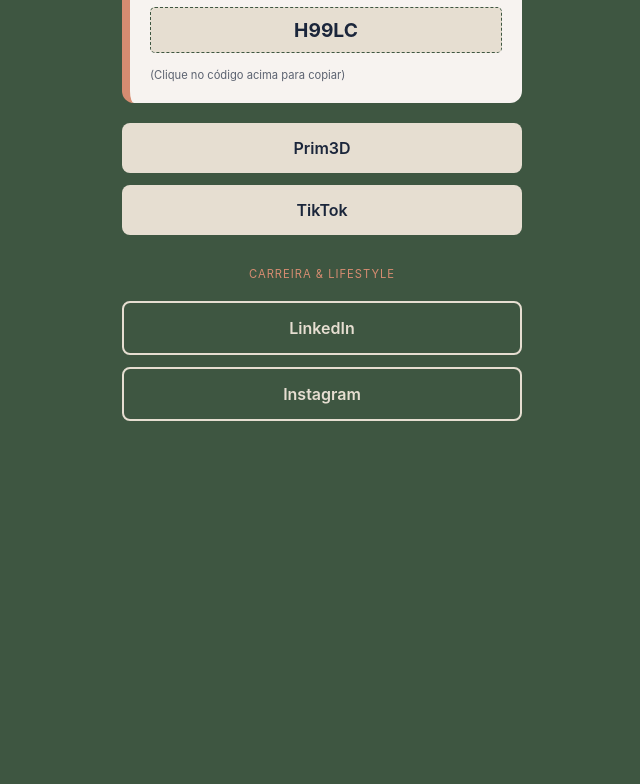
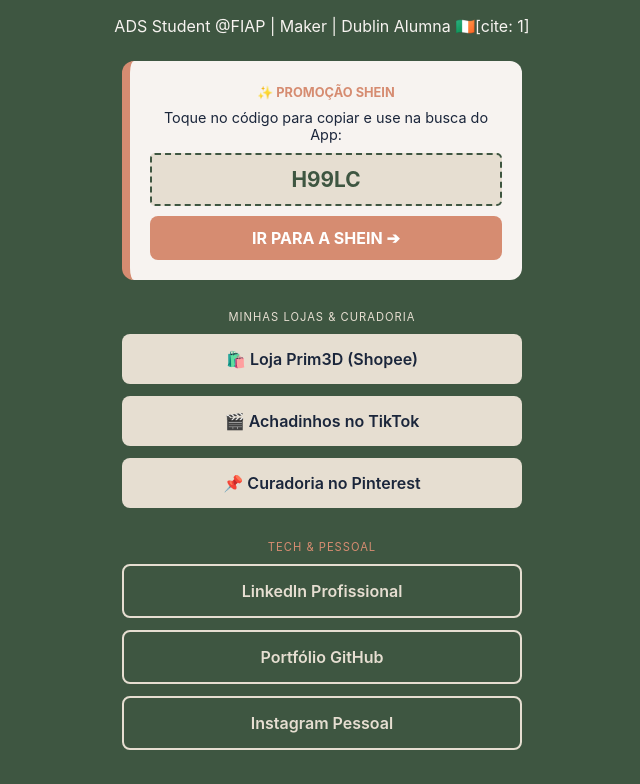
Before and after one commit to jackellinyduraes-dev/links, a plain HTML site: page index.html in a window 1280 px wide. Shown: the part 263-1047 px from the top of the page, without its empty margins (318-958 px from the left). Before the commit the page ends 800 px from the top, so only its background shows below. Drawn offline with Linux system fonts and the light colour scheme.

Commit message:
Update index.html

```diff
--- a/index.html
+++ b/index.html
@@ -17,7 +17,7 @@
         }
         .profile-pic {
             width: 120px; height: 120px;
-            border-radius: 50%; border: 3px solid #E6DED1;
+            border-radius: 50%; border: 3px solid #E6DED1; /* Areia */
             margin-bottom: 15px; object-fit: cover;
         }
         .shein-card {
@@ -26,15 +26,27 @@
             width: 100%; max-width: 400px;
             padding: 20px; border-radius: 12px;
             margin-bottom: 20px; box-sizing: border-box;
-            border-left: 8px solid #D68C71; /* Destaque Argila */
+            border-left: 8px solid #D68C71; /* Argila */
+            text-align: center;
         }
         .code-box {
             background: #E6DED1;
-            padding: 10px; border-radius: 5px;
-            font-weight: bold; font-size: 1.2rem;
-            text-align: center; margin: 10px 0;
-            border: 1px dashed #3E5641;
+            padding: 12px; border-radius: 5px;
+            font-weight: bold; font-size: 1.3rem;
+            margin: 10px 0;
+            border: 2px dashed #3E5641;
             cursor: pointer;
+            color: #3E5641;
+        }
+        .shein-link {
+            background-color: #D68C71; /* Botão de destaque em Argila */
+            color: white;
+            text-decoration: none;
+            padding: 12px;
+            border-radius: 8px;
+            display: block;
+            font-weight: bold;
+            margin-top: 10px;
         }
         .link-button {
             width: 100%; max-width: 400px;
@@ -54,24 +66,33 @@
 
     <img src="perfil.jpg" alt="Jackelliny Ramos" class="profile-pic">
 
+    <h1>Jackelliny Ramos</h1>
+    <p style="text-align: center; margin-bottom: 25px;">ADS Student @FIAP | Maker | Dublin Alumna 🇮🇪[cite: 1]</p>
+
+    <!-- CAIXA SHEIN COM CÓDIGO E LINK -->
     <div class="shein-card">
-        <strong style="color: #D68C71; font-size: 0.8rem; text-transform: uppercase;">🔥 SHEIN Especial</strong>
-        <p style="margin: 5px 0; font-size: 0.9rem;">Pesquise meu código no App para ver minhas escolhas:</p>
+        <strong style="color: #D68C71; font-size: 0.8rem; text-transform: uppercase;">✨ PROMOÇÃO SHEIN</strong>
+        <p style="margin: 8px 0; font-size: 0.9rem;">Toque no código para copiar e use na busca do App:</p>
+
         <div class="code-box" onclick="copyCode()">H99LC</div>
-        <small style="font-size: 0.7rem; opacity: 0.7;">(Clique no código acima para copiar)</small>
+
+        <a href="https://br.shein.com" class="shein-link" target="_blank">IR PARA A SHEIN ➔</a>
     </div>
 
-    <a href="https://shopee.com.br/prim3d" class="link-button"> Prim3D </a>
-    <a href="https://www.tiktok.com/@jackieduraes" class="link-button"> TikTok</a>
+    <div style="margin: 10px 0 10px 0; font-size: 0.7rem; text-transform: uppercase; letter-spacing: 1px; color: #E6DED1;">Minhas Lojas & Curadoria</div>
+    <a href="https://shopee.com.br/prim3d" class="link-button" target="_blank">🛍️ Loja Prim3D (Shopee)</a>
+    <a href="https://www.tiktok.com/@jackieduraes" class="link-button" target="_blank">🎬 Achadinhos no TikTok</a>
+    <a href="https://pin.it/3pDN3PwrC" class="link-button" target="_blank">📌 Curadoria no Pinterest</a>
 
-    <div style="margin: 20px 0; font-size: 0.7rem; text-transform: uppercase; letter-spacing: 1px; color: #D68C71;">Carreira & Lifestyle</div>
-    <a href="https://www.linkedin.com/in/jackellinyduraes" class="link-button secondary-button">LinkedIn</a>
-    <a href="https://instagram.com/jackellinyduraes" class="link-button secondary-button">Instagram</a>
+    <div style="margin: 20px 0 10px 0; font-size: 0.7rem; text-transform: uppercase; letter-spacing: 1px; color: #D68C71;">Tech & Pessoal</div>
+    <a href="https://www.linkedin.com/in/jackellinyduraes" class="link-button secondary-button" target="_blank">LinkedIn Profissional</a>
+    <a href="https://github.com/jackellinyduraes-dev" class="link-button secondary-button" target="_blank">Portfólio GitHub</a>
+    <a href="https://instagram.com/jackellinyduraes" class="link-button secondary-button" target="_blank">Instagram Pessoal</a>
 
     <script>
         function copyCode() {
             navigator.clipboard.writeText("H99LC");
-            alert("Código H99LC copiado! Agora é só colar na busca do App SHEIN ✨");
+            alert("Código H99LC copiado! ✨ Agora é só colar na barra de busca da SHEIN.");
         }
     </script>
 </body>
```
